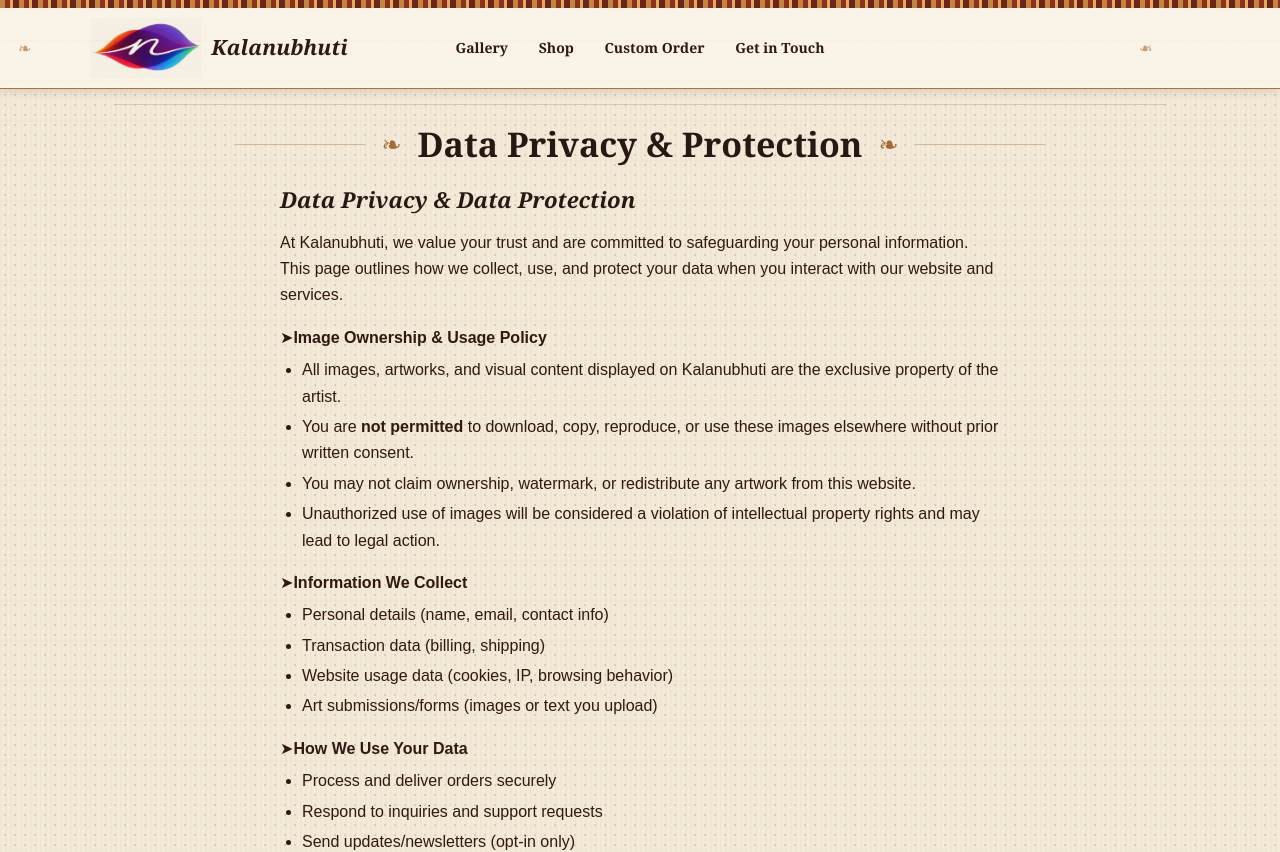
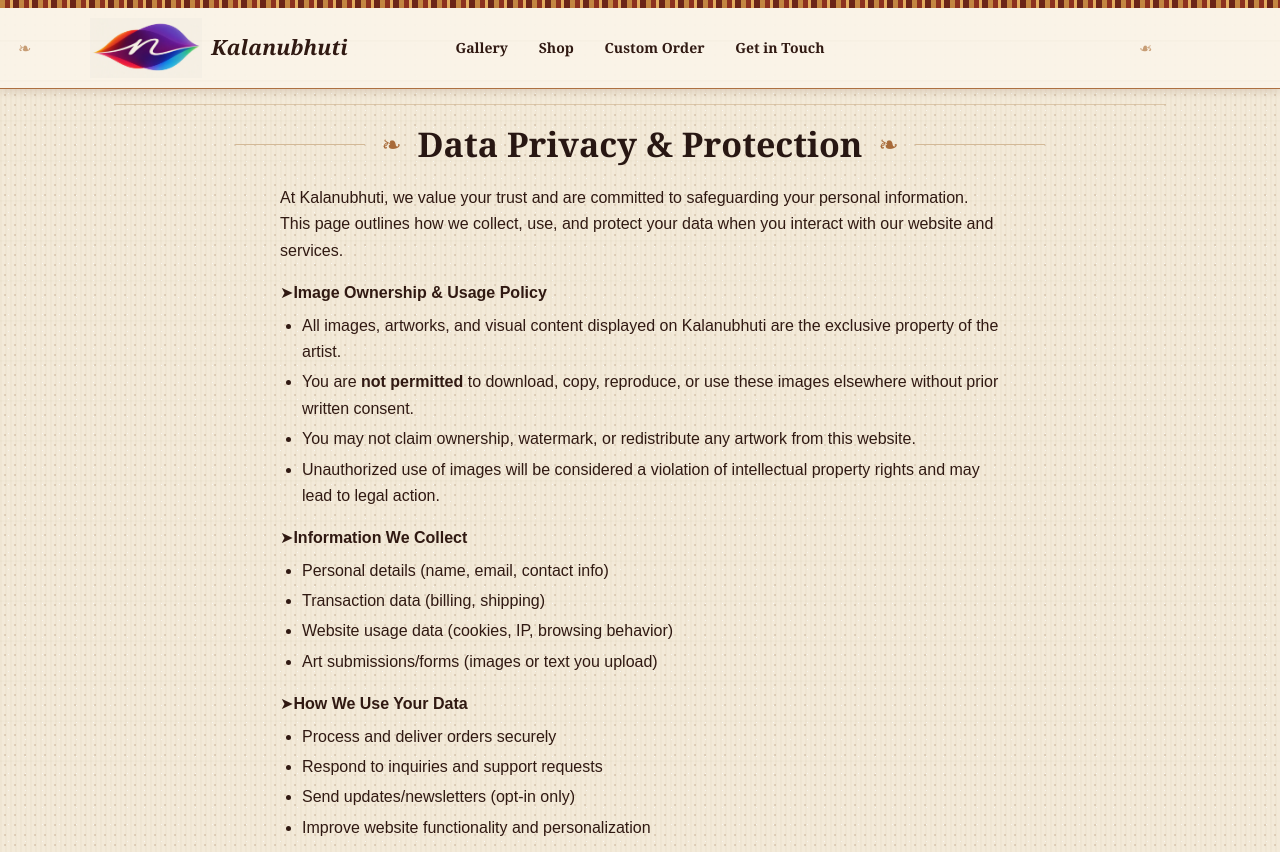
Before and after one commit to pallavitewari02/kalanubhuti, a React (Vite) app: page /data-privacy in a window 1280 px wide. Shown: the top 852 px of the page. Built offline with nearby package versions, Linux system fonts and the light colour scheme.

Commit message:
Drop the extra heading on the privacy page.
Co-authored-by: Cursor <cursoragent@cursor.com>

```diff
--- a/src/pages/DataPrivacyPage.tsx
+++ b/src/pages/DataPrivacyPage.tsx
@@ -5,7 +5,6 @@ export function DataPrivacyPage() {
     <main className="paper-section">
       <OrnamentalHeading>Data Privacy & Protection</OrnamentalHeading>
       <article className="blog-post privacy-page">
-        <h2>Data Privacy & Data Protection</h2>
         <p>
           At Kalanubhuti, we value your trust and are committed to safeguarding your personal information.
           This page outlines how we collect, use, and protect your data when you interact with our website
```
